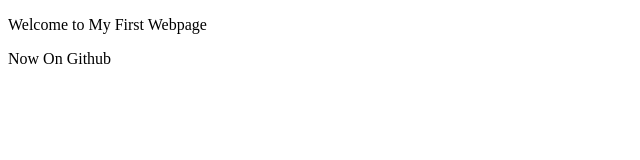
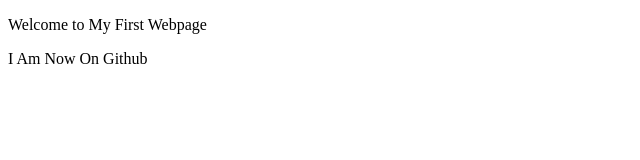
Before and after one commit to Go5787/Go5787.github.io, a plain HTML site: page index.html in a window 1280 px wide. Shown: the full height of the page, 0-640 px from the left. Drawn offline with Linux system fonts and the light colour scheme.

Commit message:
Added new Letter

```diff
--- a/index.html
+++ b/index.html
@@ -7,7 +7,7 @@
 <body>
 
     <p>Welcome to My First Webpage</p>
-    <p>Now On Github </p>
+    <p>I Am Now On Github </p>
 
 </body>
 
```
